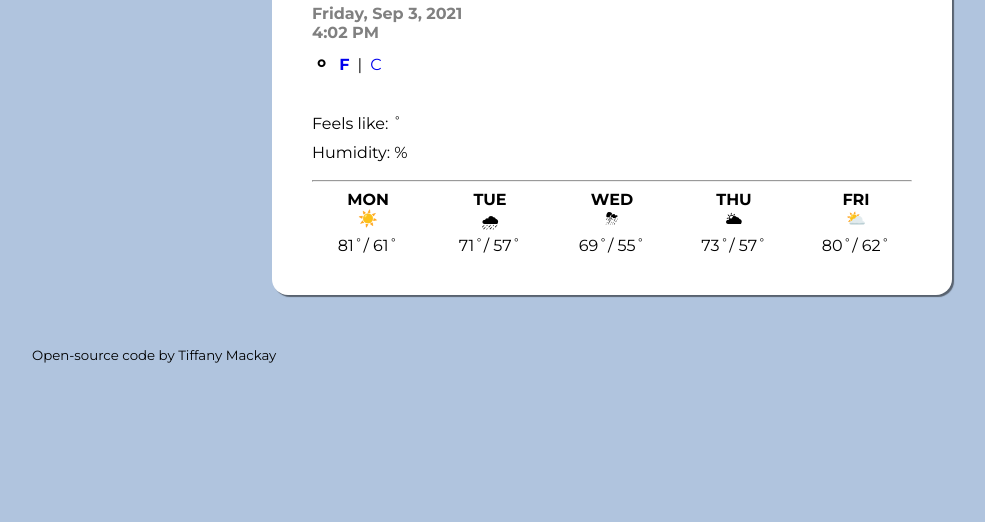
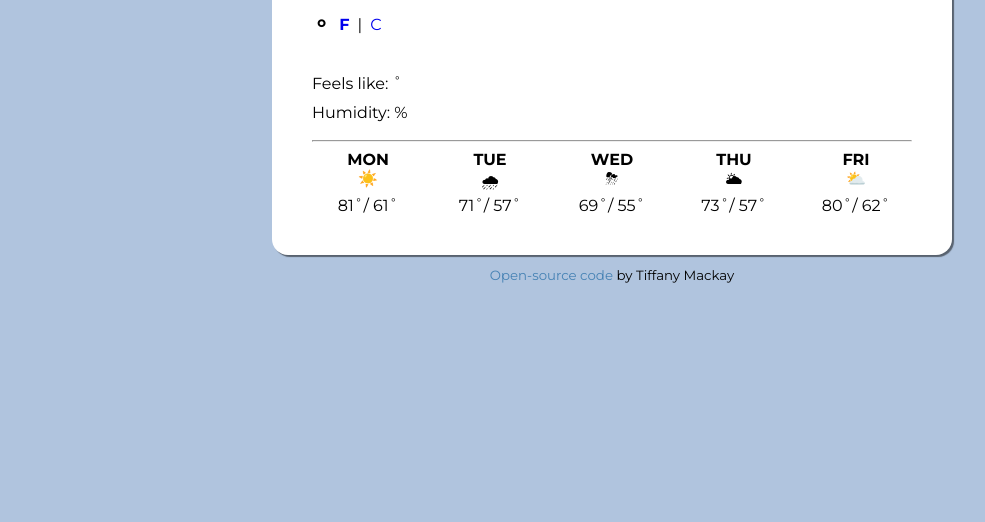
Before and after one commit to tiffanymackay/weather-javascript, a plain HTML site: page index.html in a window 1280 px wide. Shown: the part 278-800 px from the top of the page, without its empty margins (28-1013 px from the left). Drawn offline with nearby package versions, Linux system fonts and the light colour scheme; no server answers.

Commit message:
footer links update

```diff
--- a/index.html
+++ b/index.html
@@ -118,10 +118,9 @@
     </section>
     <footer>
       <small>
-       Open-source code by Tiffany Mackay
+       <a href="https://github.com/tiffanymackay/weather-javascript"> Open-source code</a> by Tiffany Mackay
       </small>
     </footer>
-
     <script src="/script.js"></script>
   </body>
 </html>
--- a/styles.css
+++ b/styles.css
@@ -6,7 +6,7 @@ body {
   }
   section {
     max-width: 600px;
-    margin: 50px auto;
+    margin: 10px auto;
     padding: 40px;
     border-radius: 16px;
     background-color: #fff;
@@ -90,7 +90,7 @@ body {
     text-decoration: none;
   }
   a:hover {
-    color: gold;
+    color: gray;
   }
   .active {
     font-weight: 700;
@@ -119,3 +119,12 @@ body {
     font-size: 14px;
     font-weight: lighter;
   }
+  footer {
+    max-width: 600px;
+    margin: 0px auto;
+    text-align: center;
+  }
+  footer a {
+    text-decoration: none;
+    color: steelblue;
+  }
```
